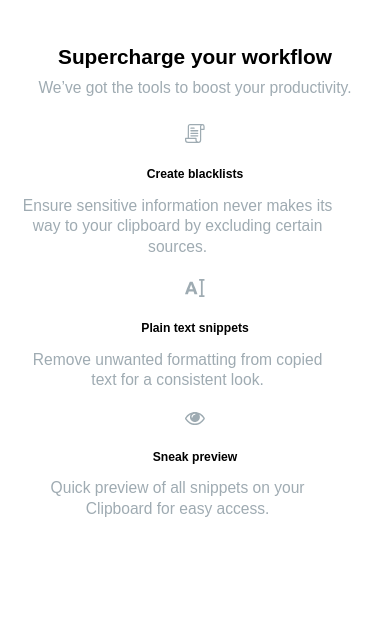
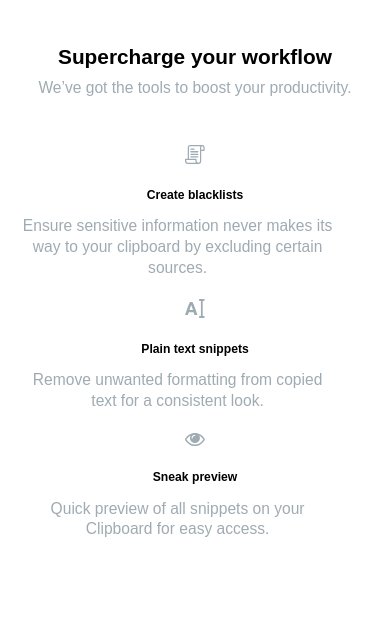
Before and after one commit to bahati7/Clipboard-landing-page, a plain HTML site: page index.html in a window 390 px wide. Shown: the part 1800-2422 px from the top of the page. Drawn offline with Linux system fonts and the light colour scheme; a web font is replaced by a local one.

Commit message:
Update style.css

```diff
--- a/css/style.css
+++ b/css/style.css
@@ -376,8 +376,11 @@ header .header_download{
 /**third section**/
     .third_section .third_section_container_one{
         display: flex;
-        gap: 2rem;
         flex-direction: column;
+
+    }
+    .third_section .third_section_container_one .create{
+        margin-top: 2rem;
 
     }
     .third_section .third_section_container_two{
```
